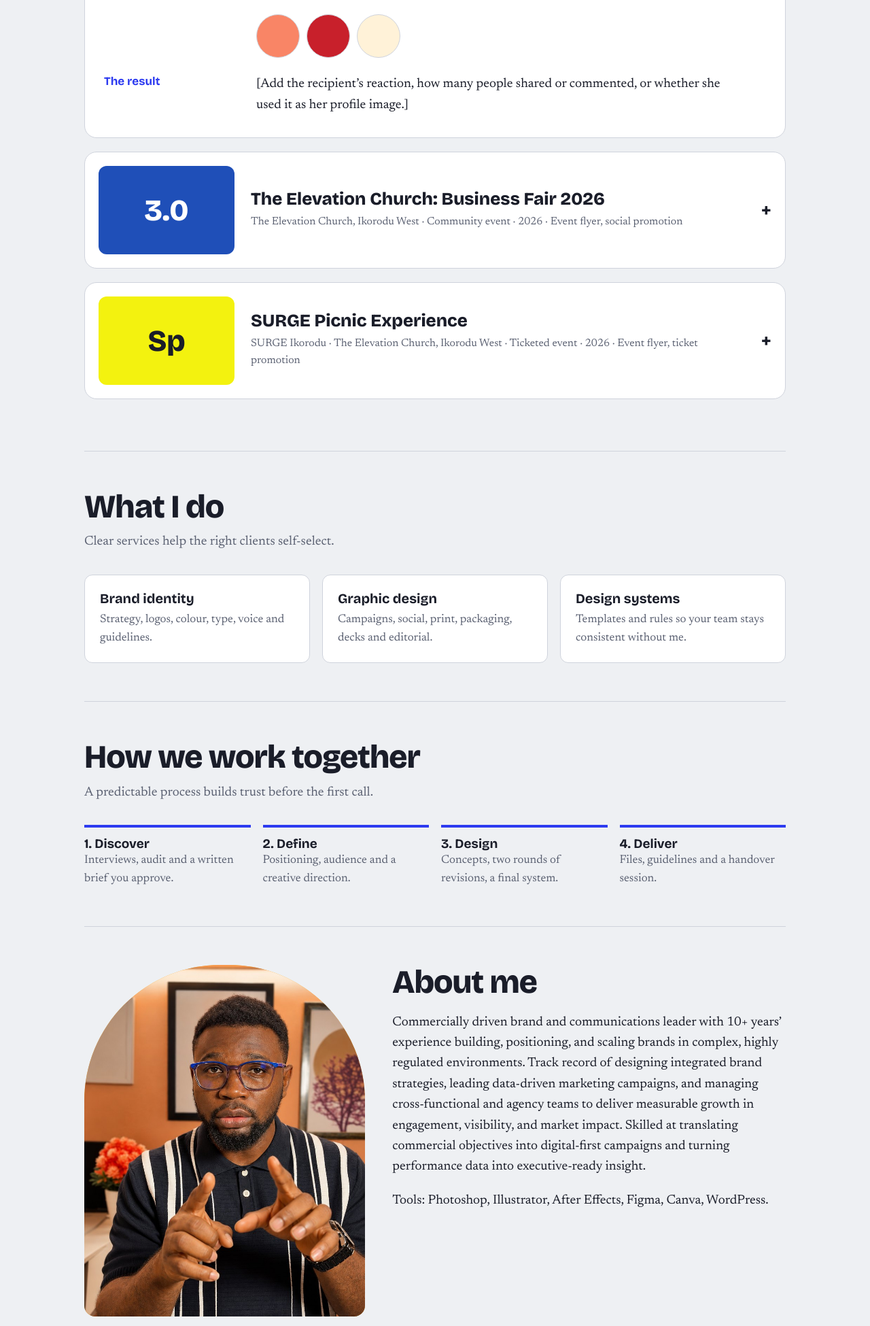
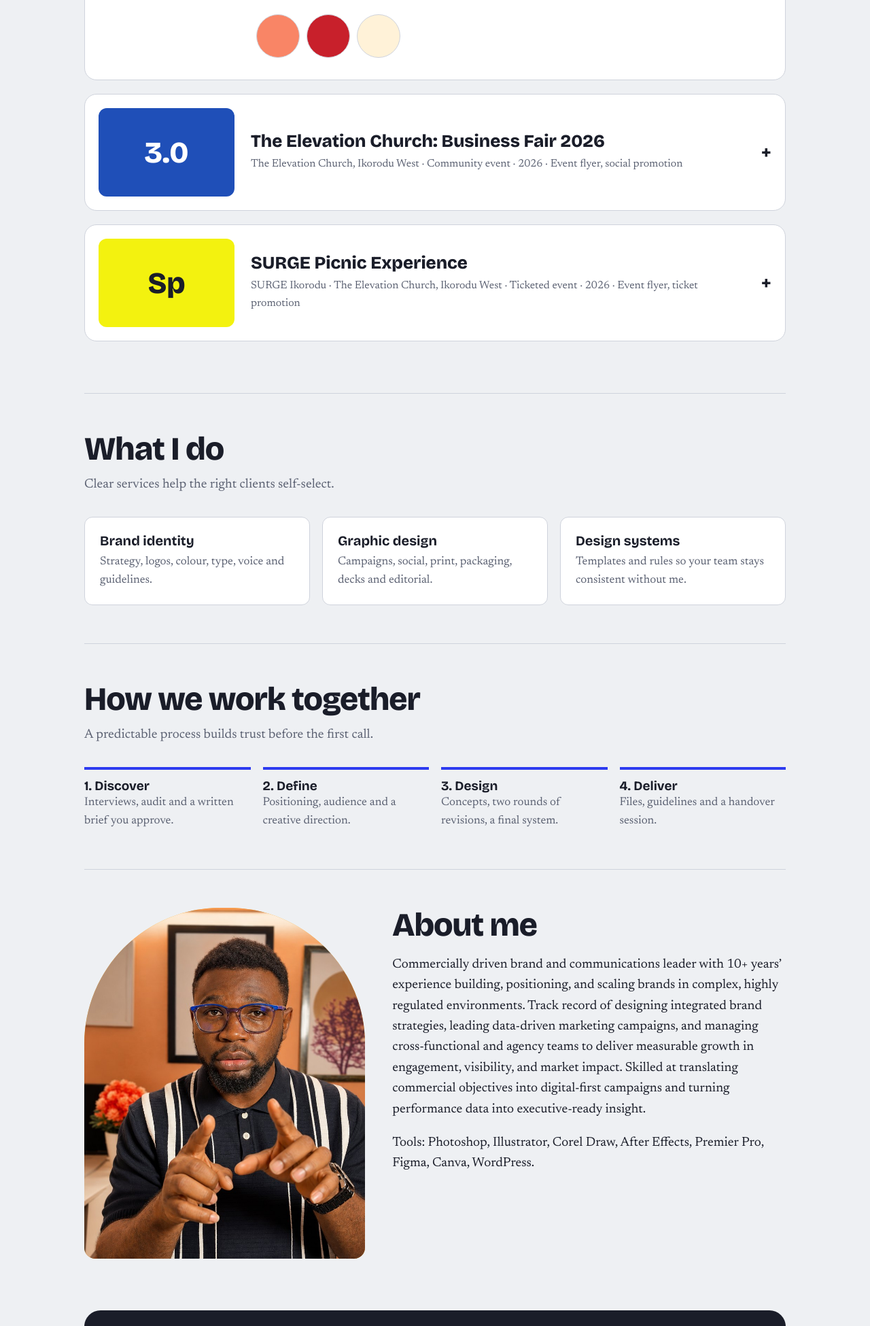
Before and after one commit to Gnero18/Brandportfolio, a plain HTML site: page index.html in a window 1280 px wide. Shown: the part 2118-4068 px from the top of the page at 68% size. Drawn offline with nearby package versions, Linux system fonts and the light colour scheme; files whose address does not match are found by name.

Commit message:
Update tools and remove result section from index.html
Removed the result section and updated tools list.

```diff
--- a/index.html
+++ b/index.html
@@ -83,8 +83,7 @@ summary{grid-template-columns:1fr auto}.cover{grid-column:1/-1;order:-1}.body{gr
    <h3>The work</h3>
    <div><div class="shot"><img src="images/birthday-design.jpg" alt="Birthday design with a woman in a deep red blazer on a coral background, cream script lettering of her name, a framed Happy Birthday title in bold geometric type, and a small birthday prayer message" width="720" height="960"></div>
    <div class="sw"><i style="background:#f98566"></i><i style="background:#c8202b"></i><i style="background:#fff2d8"></i></div></div>
-   <h3>The result</h3>
-   <p>[Add the recipient’s reaction, how many people shared or commented, or whether she used it as her profile image.]</p>
+
   </div>
  </details>
 
@@ -143,7 +142,7 @@ summary{grid-template-columns:1fr auto}.cover{grid-column:1/-1;order:-1}.body{gr
   <div class="pic"><img src="images/portrait.jpg" alt="Portrait of Oghenero Okikie" width="640" height="800"></div>
   <div><h2>About me</h2>
   <p>Commercially driven brand and communications leader with 10+ years’ experience building, positioning, and scaling brands in complex, highly regulated environments. Track record of designing integrated brand strategies, leading data-driven marketing campaigns, and managing cross-functional and agency teams to deliver measurable growth in engagement, visibility, and market impact. Skilled at translating commercial objectives into digital-first campaigns and turning performance data into executive-ready insight.</p>
-  <p>Tools: Photoshop, Illustrator, After Effects, Figma, Canva, WordPress.</p></div>
+  <p>Tools: Photoshop, Illustrator, Corel Draw, After Effects, Premier Pro, Figma, Canva, WordPress.</p></div>
  </div>
 </section>
 
```
